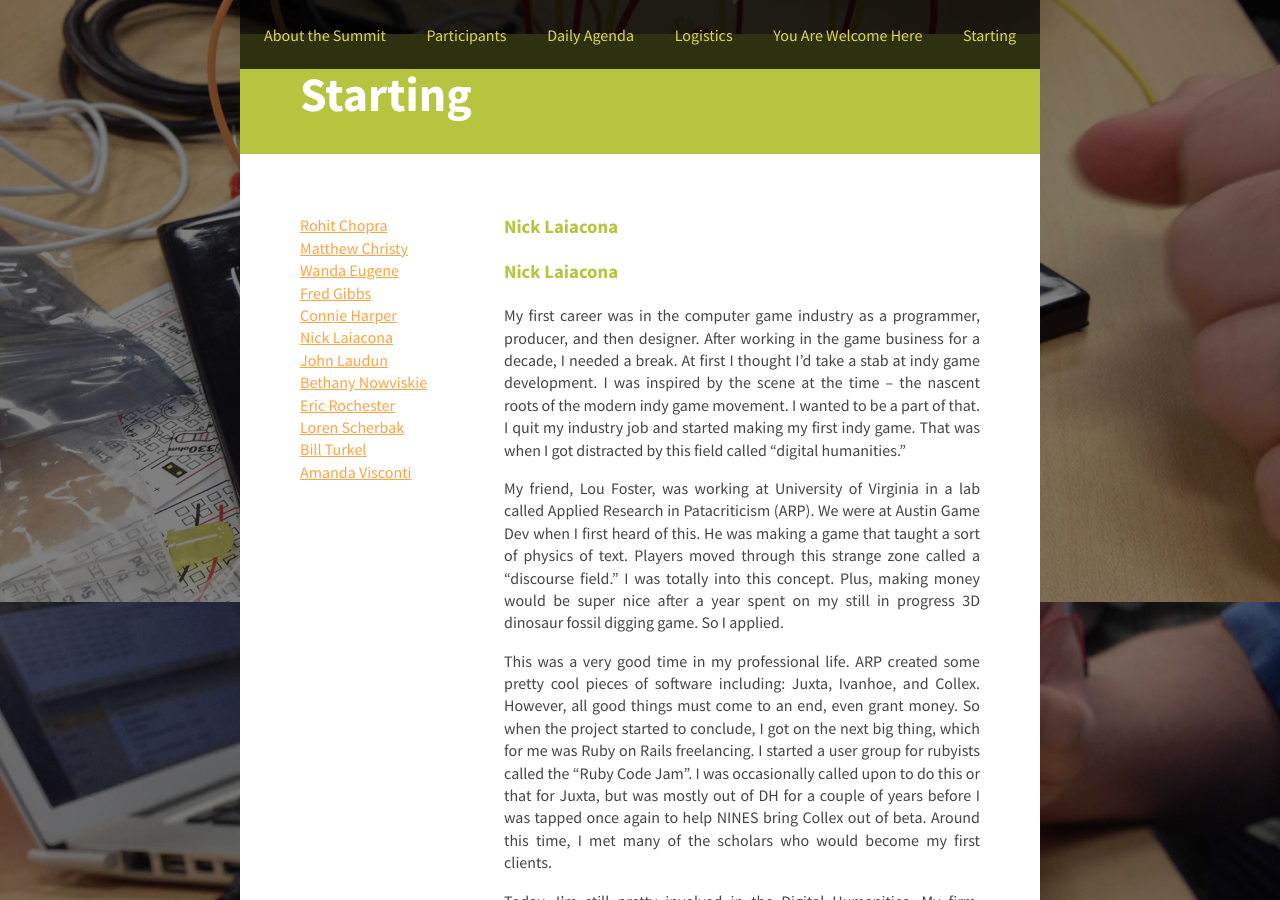
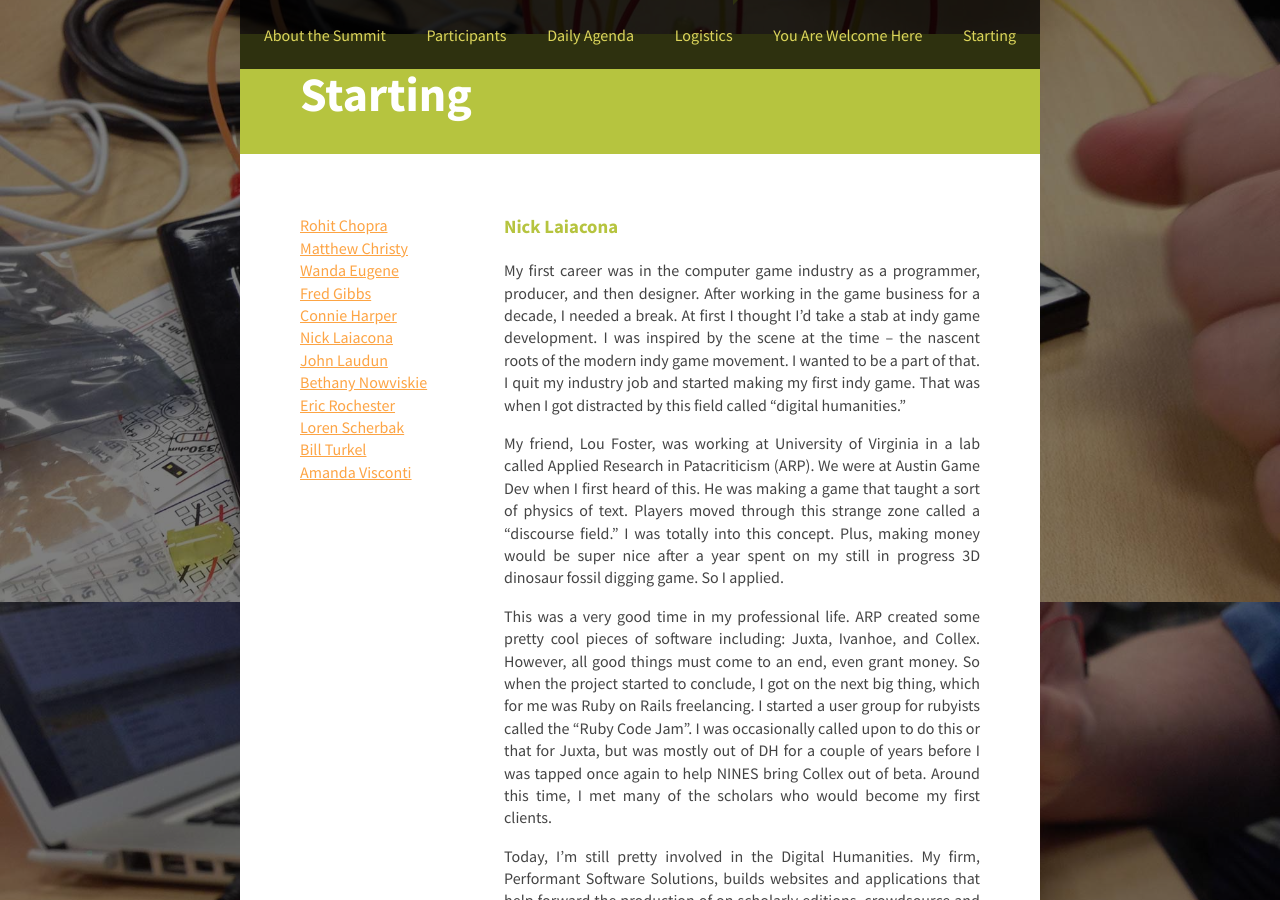
Before and after one commit to scholarslab/speakingincode, a Jekyll site: the page built from starting/nick-laiacona.md, in a window 1280 px wide and 900 px high, scrolled down 358 px. Built offline with Jekyll 4.4.1, drawn with Linux system fonts in a browser that asks for light colours; nearby versions of some CDN libraries; some web fonts are replaced; Markdown is read by kramdown in place of the engine named in the settings.

Commit message:
Fix double header

```diff
--- a/starting/nick-laiacona.md
+++ b/starting/nick-laiacona.md
@@ -3,7 +3,6 @@ layout: post
 title: Nick Laiacona
 ---
 
-# Nick Laiacona
 
 My first career was in the computer game industry as a programmer, producer, and then designer. After working in the game business for a decade, I needed a break. At first I thought I'd take a stab at indy game development. I was inspired by the scene at the time -- the nascent roots of the modern indy game movement. I wanted to be a part of that. I quit my industry job and started making my first indy game. That was when I got distracted by this field called "digital humanities."
 
```
